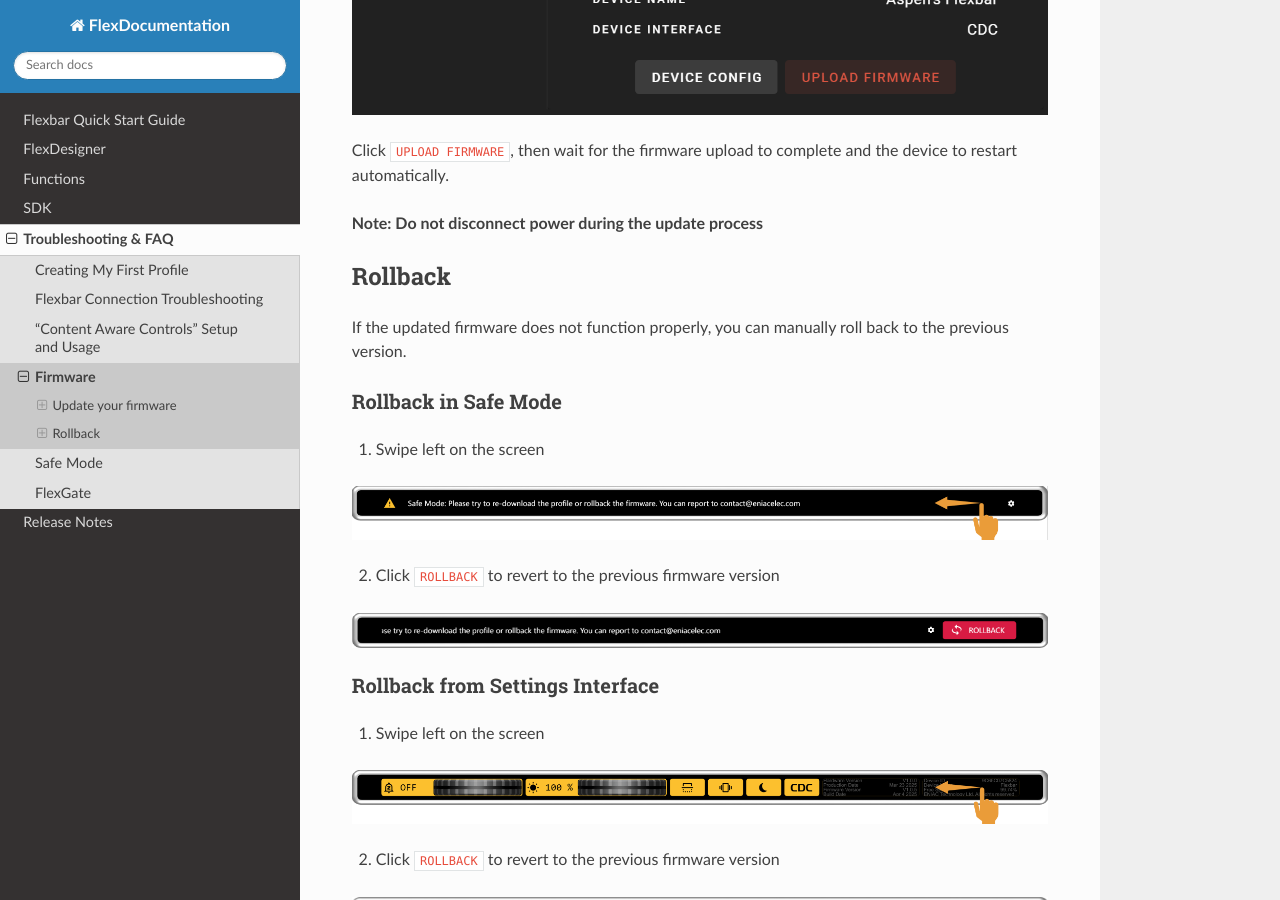
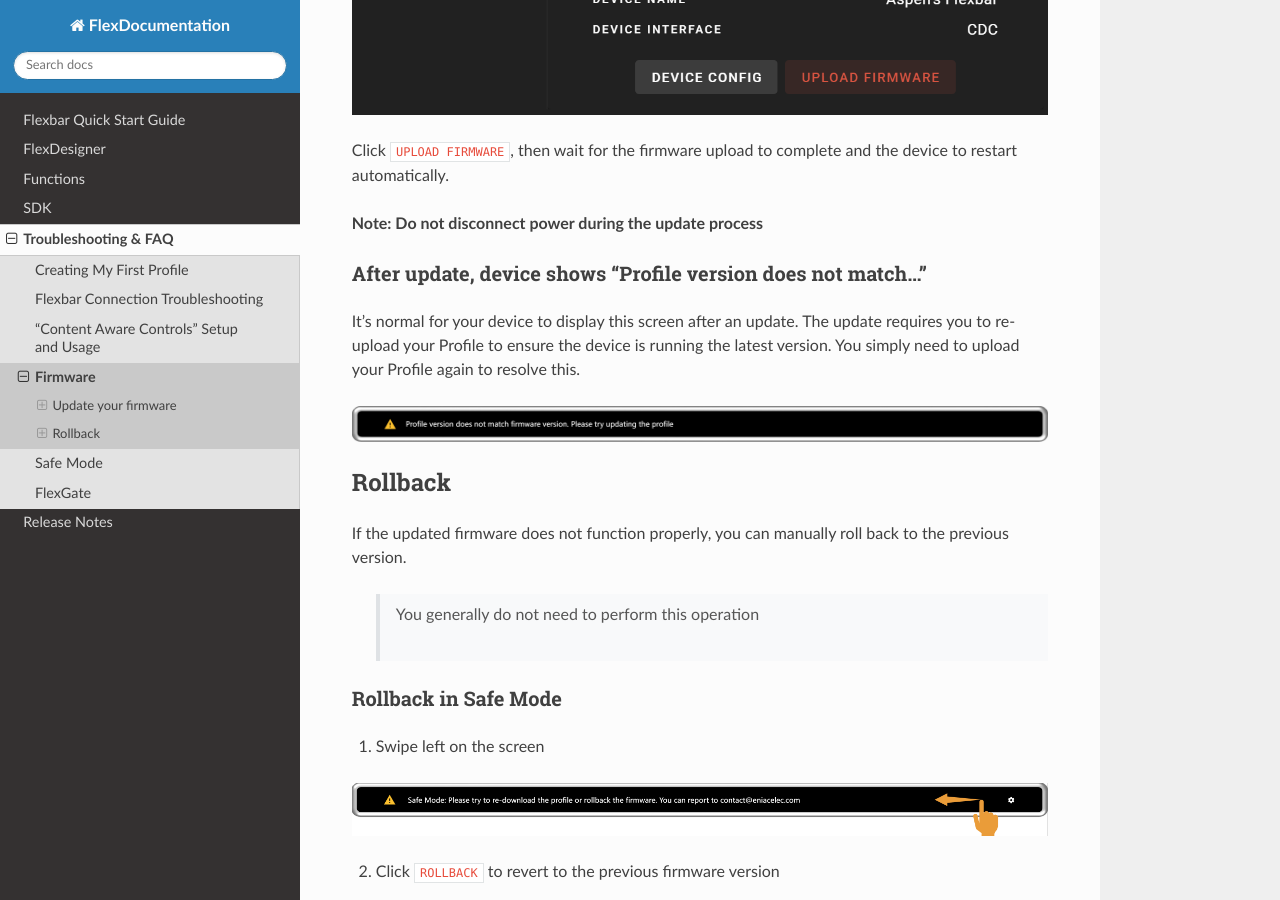
Before and after one commit to ENIAC-Tech/FlexDocumentation, a Sphinx documentation site: the page built from docs/source/troubleshoting/firmware.md, in a window 1280 px wide and 900 px high, scrolled down 1042 px. Built offline with Sphinx 7.4.7 and the Read the Docs theme 3.1.0, drawn with Linux system fonts in a browser that asks for light colours.

Commit message:
update: Profile version does not match issue

```diff
--- a/docs/source/troubleshoting/firmware.md
+++ b/docs/source/troubleshoting/firmware.md
@@ -22,9 +22,17 @@
 
 **Note: Do not disconnect power during the update process**
 
+### After update, device shows "Profile version does not match..."
+
+It's normal for your device to display this screen after an update. The update requires you to re-upload your Profile to ensure the device is running the latest version. You simply need to upload your Profile again to resolve this.
+
+![1746932309321](image/firmware/1746932309321.png)
+
 ## Rollback
 
 If the updated firmware does not function properly, you can manually roll back to the previous version.
+
+> You generally do not need to perform this operation
 
 ### Rollback in Safe Mode
 
```
Also changed, not shown: docs/source/troubleshoting/image/firmware/1746932309321.png (added).
